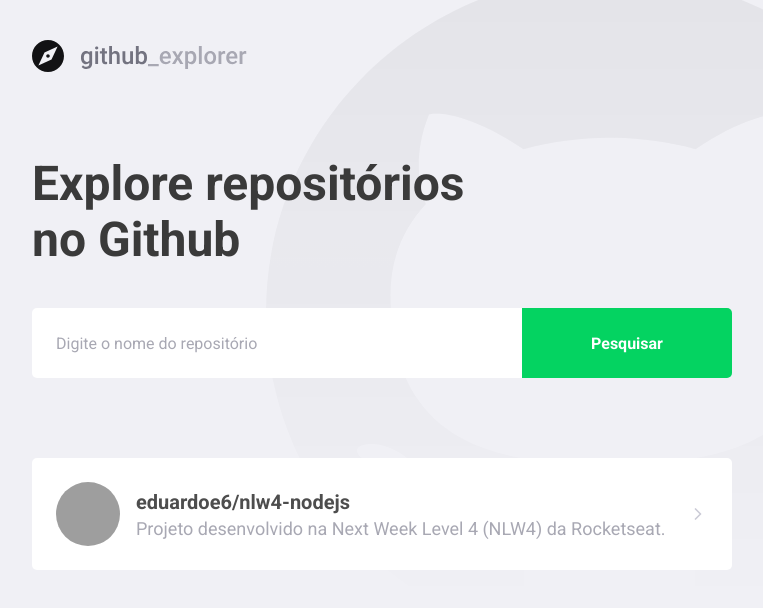
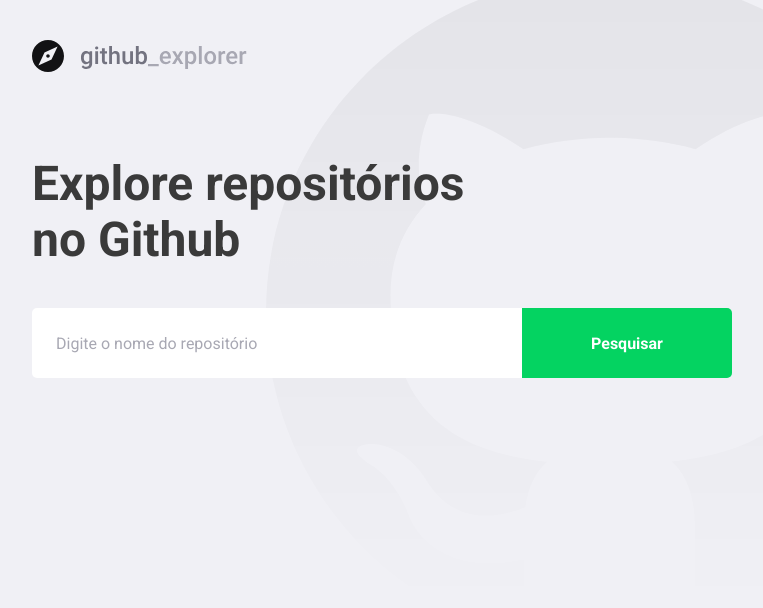
Before and after one commit to eduardoe6/github-explorer, a React (Create React App) app: page / in a window 1280 px wide. Shown: the top 608 px of the page, without its empty margins (148-911 px from the left). Built offline with nearby package versions, Linux system fonts and the light colour scheme; grey boxes are pictures that could not be loaded.

Commit message:
Criando formulário de repositórios e conectando na api do github para listá-los.

```diff
--- a/package.json
+++ b/package.json
@@ -10,6 +10,7 @@
     "@types/node": "^12.0.0",
     "@types/react": "^17.0.0",
     "@types/react-dom": "^17.0.0",
+    "axios": "^0.21.1",
     "polished": "^4.1.1",
     "react": "^17.0.1",
     "react-dom": "^17.0.1",
--- a/src/pages/Dashboard/index.tsx
+++ b/src/pages/Dashboard/index.tsx
@@ -1,26 +1,50 @@
-import React from 'react';
+import React, { FormEvent, useState } from 'react';
 import { FiChevronRight } from 'react-icons/fi';
 import logoImg from '../../assets/logo.svg';
+import api from '../../services/api';
 import { Form, Repositories, Title } from './styles';
 
+interface Repository {
+   full_name: string;
+   description: string;
+   owner: {
+      login: string;
+      avatar_url: string;
+   };
+}
+
 const Dashboard: React.FC = () => {
+   const [newRepo, setNewRepo] = useState('');
+   const [repositories, setRepositories] = useState<Repository[]>([]);
+
+   async function handleAddRepository(event: FormEvent): Promise<void> {
+      event.preventDefault();
+      const response = await api.get<Repository>(`repos/${newRepo}`);
+      const repository = response.data;
+      setRepositories([...repositories, repository]);
+      setNewRepo('');
+   }
+
    return (
       <>
          <img src={logoImg} alt="Github Explorer"></img>
          <Title>Explore repositórios no Github </Title>
-         <Form action="">
-            <input placeholder="Digite o nome do repositório" />
+         <Form onSubmit={handleAddRepository}>
+            <input value={newRepo} onChange={(e) => setNewRepo(e.target.value)} placeholder="Digite o nome do repositório" />
             <button type="submit">Pesquisar</button>
          </Form>
          <Repositories>
-            <a href="teste">
-               <img src="https://avatars.githubusercontent.com/u/36178378?s=460&u=6a13081b0ec1137bf6f0e93828c49ade47c34168&v=4" alt="Avatar github" />
-               <div>
-                  <strong>eduardoe6/nlw4-nodejs</strong>
-                  <p>Projeto desenvolvido na Next Week Level 4 (NLW4) da Rocketseat.</p>
-               </div>
-               <FiChevronRight size={20} />
-            </a>
+            {repositories.map(repository => (
+               <a key={repository.full_name} href="teste">
+                  <img src={repository.owner.avatar_url} alt={repository.owner.login} />
+                  <div>
+                     <strong>{repository.full_name}</strong>
+                     <p>{repository.description}</p>
+
+                  </div>
+                  <FiChevronRight size={20} />
+               </a>
+            ))}
          </Repositories>
       </>
    );
--- a/src/pages/Dashboard/styles.ts
+++ b/src/pages/Dashboard/styles.ts
@@ -74,7 +74,8 @@
       }
 
       div {
-         margin-left: 16px;
+         margin: 16px;
+         flex: 1;
 
          strong {
             font-size: 20px;
--- /dev/null
+++ b/src/services/api.ts
@@ -0,0 +1,7 @@
+import axios from 'axios';
+
+const api = axios.create({
+   baseURL: 'https://api.github.com',
+});
+
+export default api;
```
Also changed, not shown: 1 other file (tests, documents, lock files or other folders).
